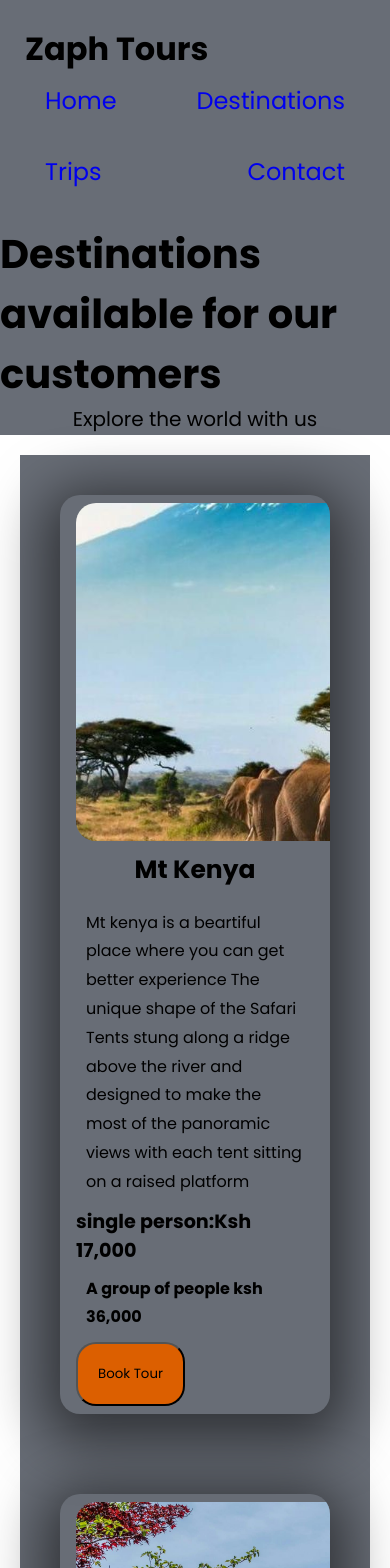
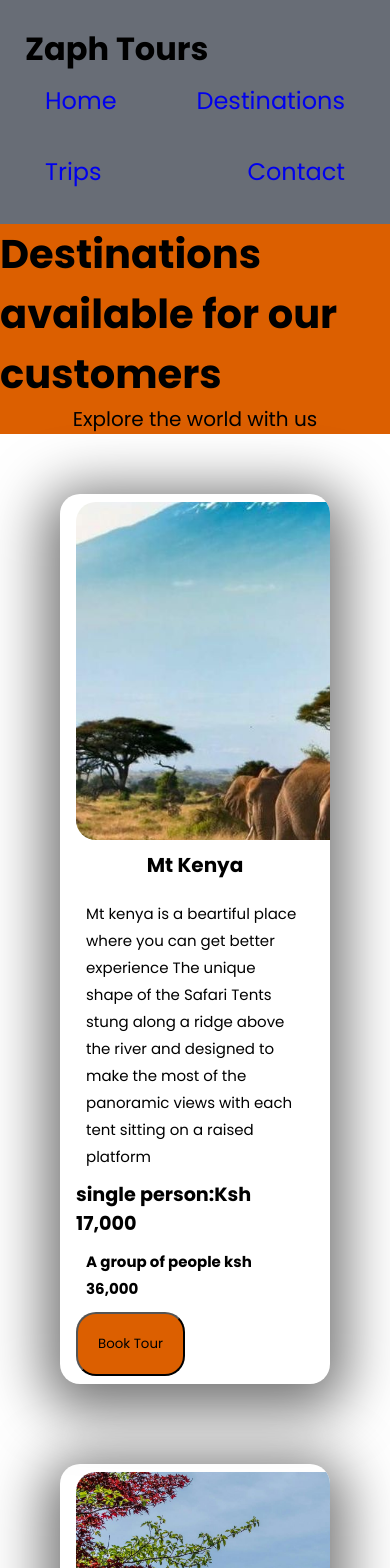
Before and after one commit to Alex-Githinji/zaph-Tour-website, a React (Vite) app: page /Destinations in a window 390 px wide. Shown: the top 1568 px of the page. Built offline with nearby package versions, Linux system fonts and the light colour scheme.

Commit message:
this commit will update my destination page

```diff
--- a/src/pages/destination/destination.css
+++ b/src/pages/destination/destination.css
@@ -1,6 +1,6 @@
 .destination-banner {
-  background-color: #686d76;
-  height: 25vh;
+  background-color: #dc5f00;
+
 }
 
 .destination-banner h1 {
@@ -25,7 +25,7 @@
   -webkit-box-shadow: 0px 11px 55px 16px rgba(0, 0, 0, 0.54);
   -moz-box-shadow: 0px 11px 55px 16px rgba(0, 0, 0, 0.54);
   border-radius: 20px;
-  /* border: 2px solid red; */
+
 }
 
 .destination-body:hover {
@@ -77,22 +77,21 @@
   display: flex;
   flex-wrap: wrap;
   justify-content: center;
-  background-color: #686d76;
   margin: 20px;
 }
 
-/* @media screen (max-width:615px) {
- .wrapper-body img {
-  width: 40vh;
-  height: 30vh;
-  border-radius: 20px;
-  object-fit: cover;
-  }
-    .wrapper-body {
-      padding: 10px;
-      }
+ @media screen and (max-width: 690px) {
+  .wrapper-body img {
+   display: grid;
+   place-content: center;
+    object-fit: cover;
+    min-width: 35px;
+    }
     .wrapper-body h2 {
       font-size: 20px;
       }
+      .wrapper-body p {
+        font-size: 15px;
+        }
 
-} */
+ }
```
